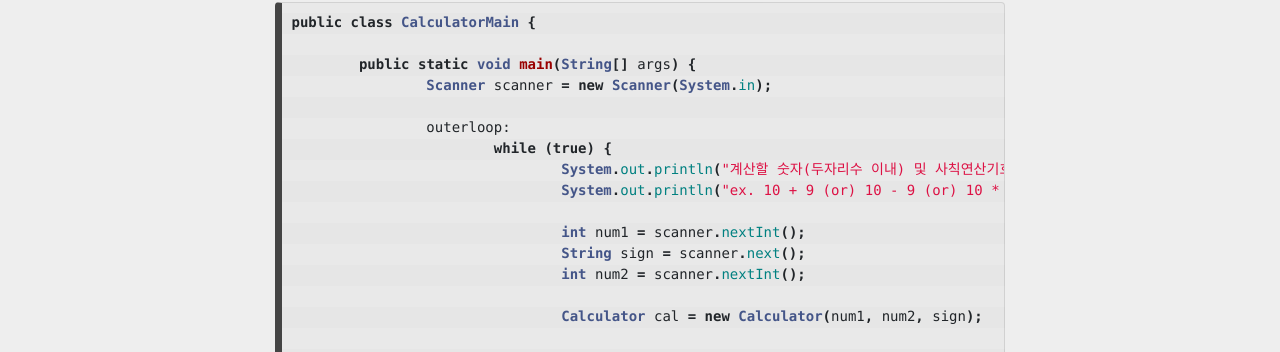
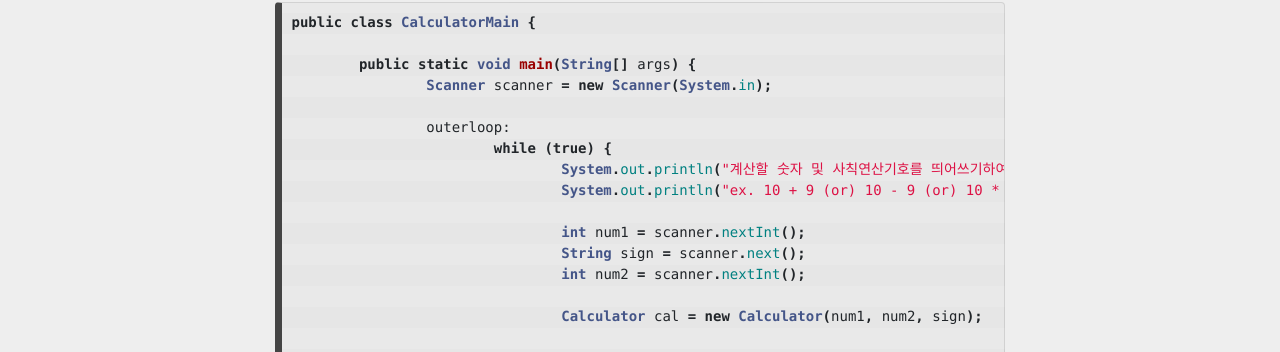
Before and after one commit to roqhdehd502/roqhdehd502.github.io, a Jekyll site: the page built from _posts/WebDev/2020-12-03-116.md, in a window 1280 px wide and 900 px high, scrolled down 4178 px. Shown: the part 99-451 px from the top of the window. Built offline with Jekyll 4.4.1, drawn with Linux system fonts in a browser that asks for light colours; nearby versions of some CDN libraries.

Commit message:
Update 2020-12-03-116.md

```diff
--- a/_posts/WebDev/2020-12-03-116.md
+++ b/_posts/WebDev/2020-12-03-116.md
@@ -202,7 +202,7 @@ public class CalculatorMain {
 
 		outerloop:
 			while (true) {
-				System.out.println("계산할 숫자(두자리수 이내) 및 사칙연산기호를 띄어쓰기하여 입력해주십시오.");
+				System.out.println("계산할 숫자 및 사칙연산기호를 띄어쓰기하여 입력해주십시오.");
 				System.out.println("ex. 10 + 9 (or) 10 - 9 (or) 10 * 9 (or) 10 / 9");
 
 				int num1 = scanner.nextInt();
```
